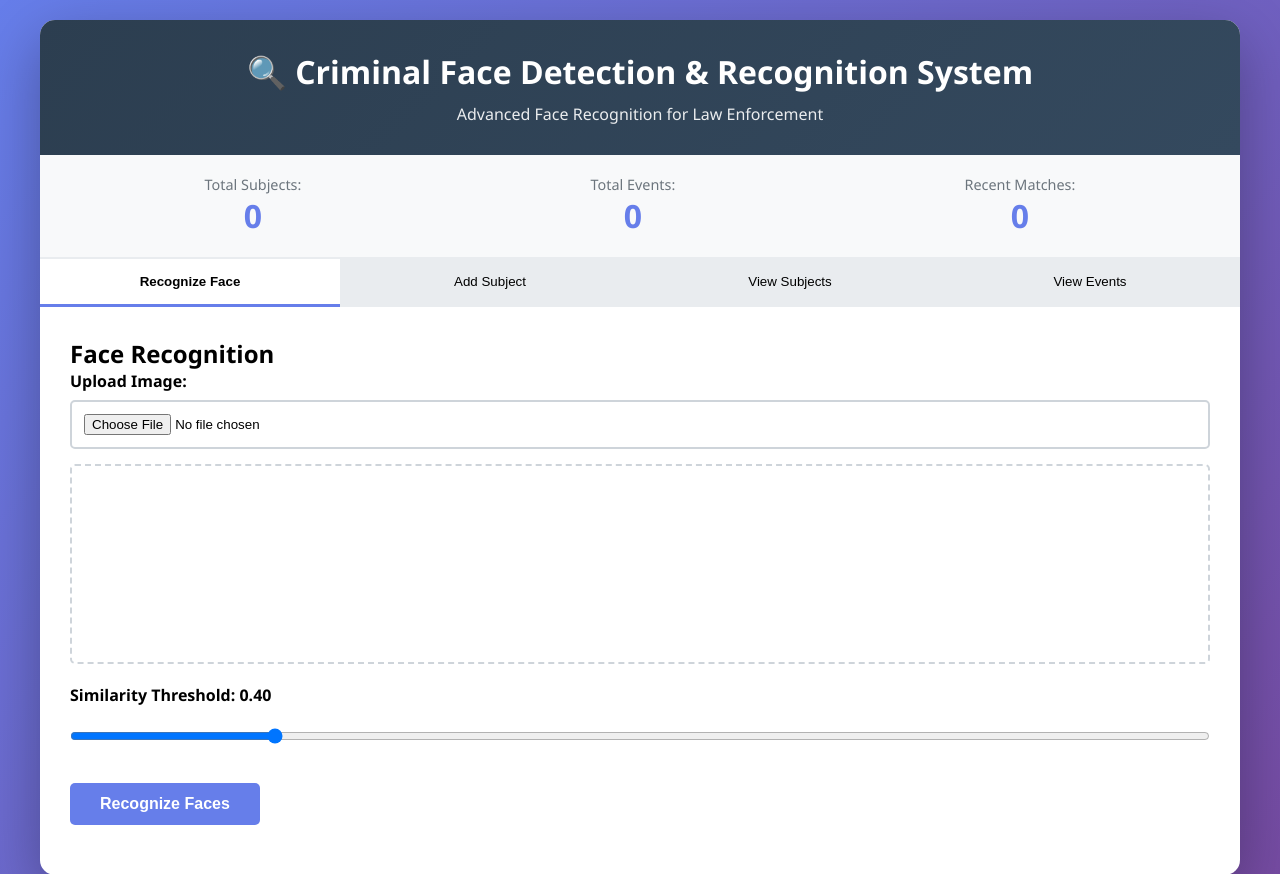
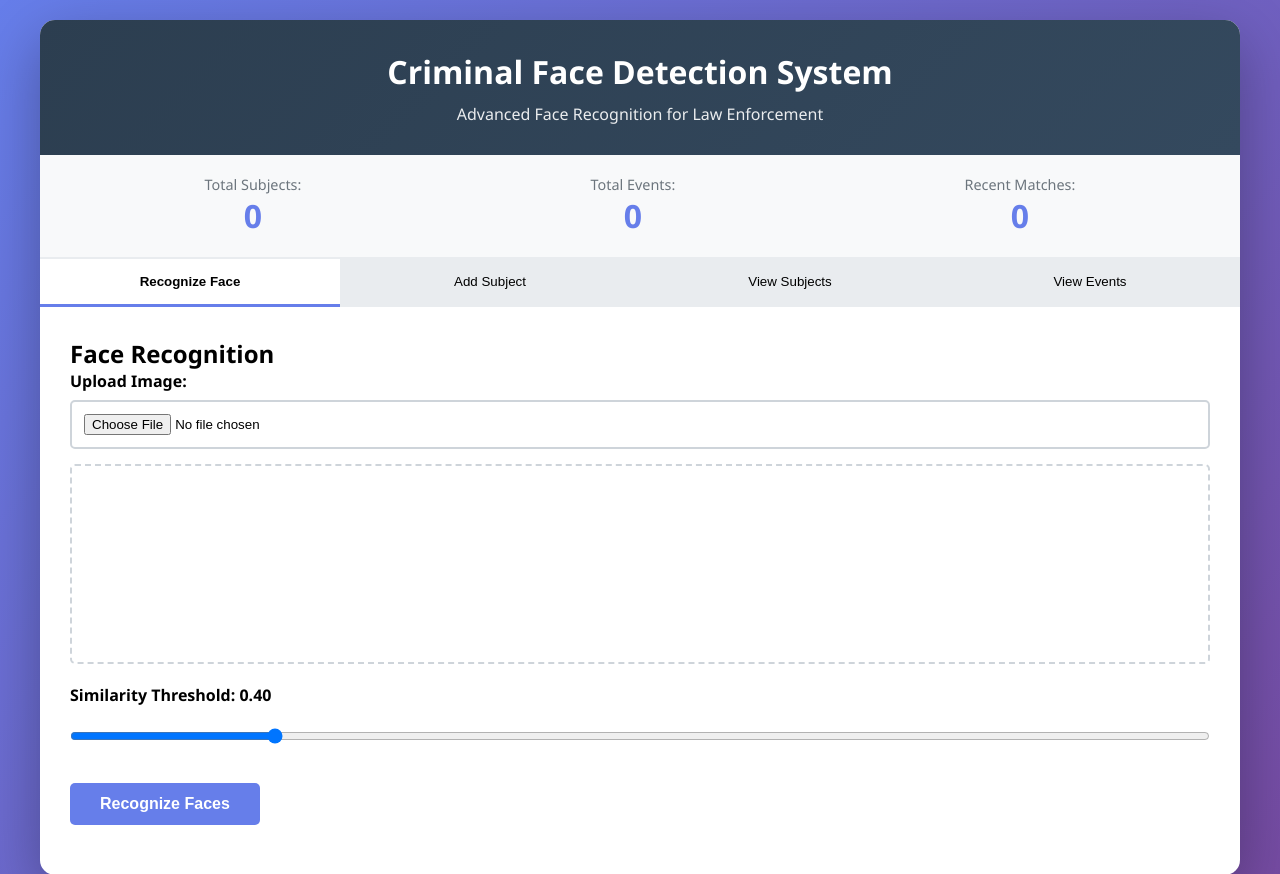
Before and after one commit to somdevsheel/Criminal-Face-Detection-System, a Flask app: page / in a window 1280 px wide. Shown: the top 874 px of the page. Run offline with Flask 3, Linux system fonts and the light colour scheme; data that the repository does not hold is empty.

Commit message:
Code update

```diff
--- a/web/templates/index.html
+++ b/web/templates/index.html
@@ -103,7 +103,7 @@
 <body>
   <div class="container">
     <header>
-      <h1>🔍 Criminal Face Detection & Recognition System</h1>
+      <h1>Criminal Face Detection System</h1>
       <p class="subtitle">Advanced Face Recognition for Law Enforcement</p>
     </header>
 
```
